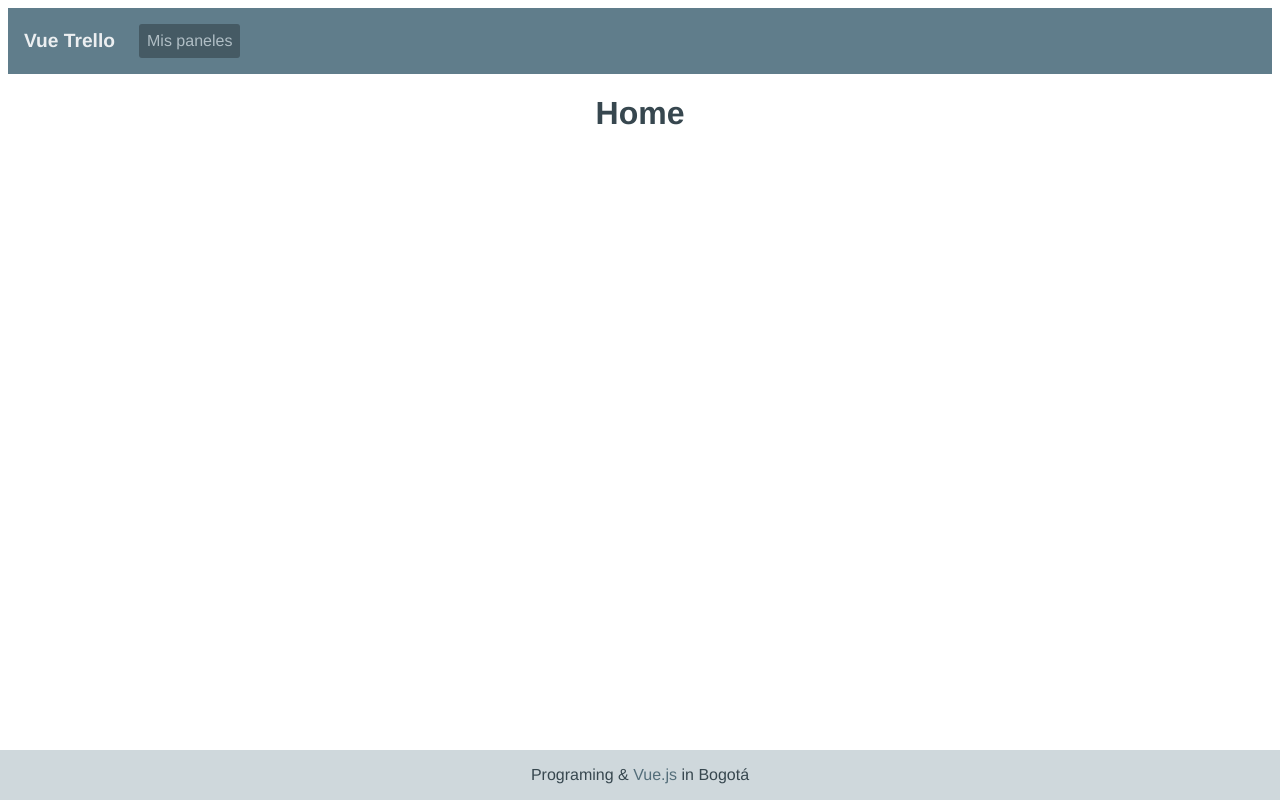
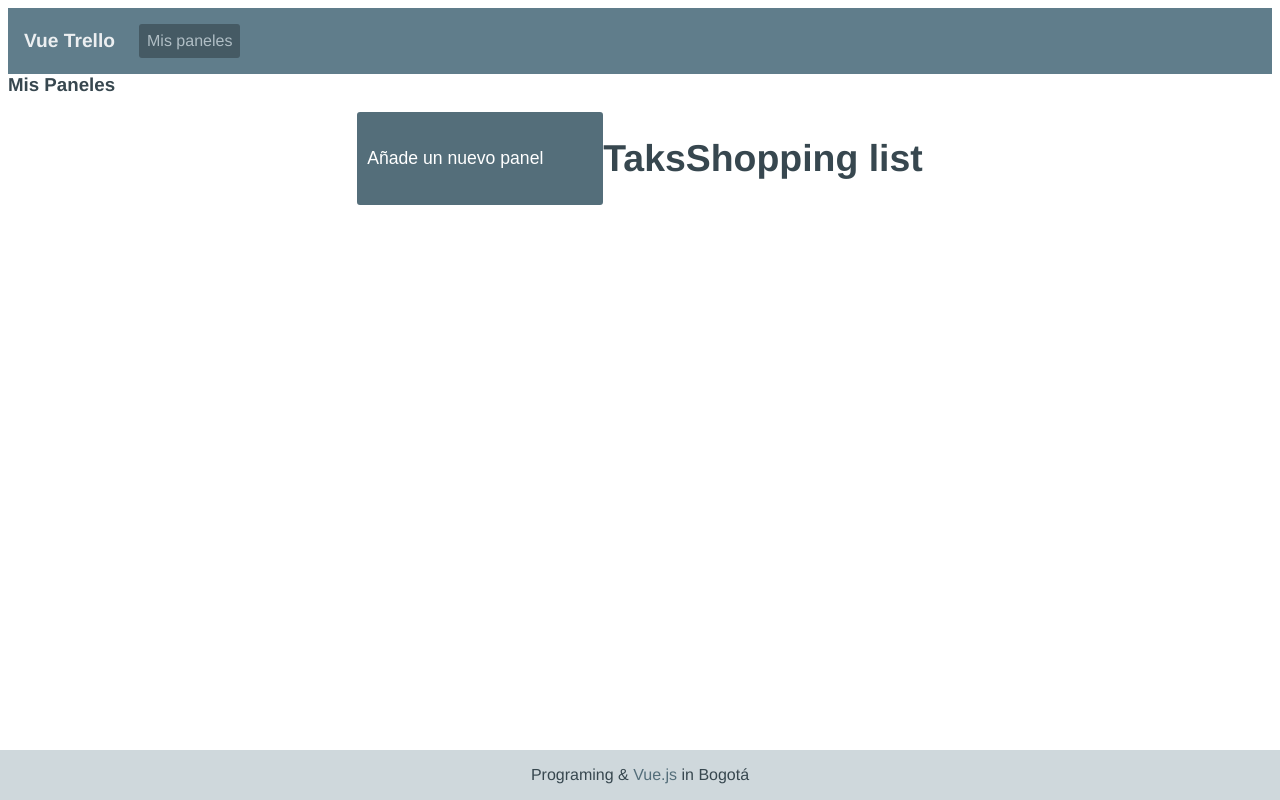
Before and after one commit to zhentinela-ai/VUE-VUEX, a Vue app in the folder vue-trello/: page / in a window 1280 px wide. Built offline with nearby package versions, Linux system fonts and the light colour scheme.

Commit message:
Component Home

```diff
--- a/vue-trello/src/components/AppFooter.vue
+++ b/vue-trello/src/components/AppFooter.vue
@@ -8,6 +8,8 @@
 }
 </script>
 
+<!-- Node-Sass y Sass-Loader, deben tener versiones compatibles entre sí -->
+<!-- Además Node-Sass ya esta en desuso en su lugar se utiliza Sass, pero si se prefiere Node-Sass, aquí más información: https://i.stack.imgur.com/ZJtyS.png -->
 <style lang="scss" scoped>
   footer {
     box-sizing: border-box;
--- /dev/null
+++ b/vue-trello/src/components/BoardCard.vue
@@ -0,0 +1,17 @@
+<template>
+  <h1>{{ name }}</h1>
+</template>
+
+<script>
+export default {
+  name: 'board-card',
+  props: {
+    id: String,
+    name: String
+  }
+}
+</script>
+
+<style lang="scss" scoped>
+
+</style>
--- a/vue-trello/src/components/views/Home.vue
+++ b/vue-trello/src/components/views/Home.vue
@@ -1,13 +1,78 @@
 <template>
-  <h1>Home</h1>
+  <div>
+    <h3>Mis Paneles
+      <div class="boards-collection">
+        <input type="text"
+        placeholder="Añade un nuevo panel"
+        v-model="boardName"
+        @keyup.enter="add()"
+        >
+        <board-card
+          v-for="(board, index) in boards"
+          :key="index"
+          :name="board.name"
+          :id="board.id"
+         ></board-card>
+      </div>
+    </h3>
+  </div>
 </template>
 
 <script>
+import BoardCard from '@/components/BoardCard'
+
 export default {
-  nam: 'home-view'
+  nam: 'home-view',
+  components: { BoardCard },
+  data () {
+    return {
+      boardName: '',
+      boards: [
+        { id: 1, name: 'Taks' },
+        { id: 2, name: 'Shopping list' }
+      ]
+    }
+  },
+  methods: {
+    add () {
+      this.boards.push({ name: this.boardName })
+    }
+  }
 }
 </script>
 
-<style>
+<style lang="scss" scoped>
+  h3 {
+    text-align: left;
+    margin: 0;
+  }
 
+  .boards-collection {
+    display: flex;
+    flex-direction: row;
+    flex-wrap: wrap;
+    justify-content: center;
+    padding-top: 1rem;
+  }
+
+  input {
+    box-sizing: border-box;
+    background-color: #546E7A;
+    border: 2px solid #546E7A;
+    border-radius: 3px;
+    font-size: 1.1rem;
+    outline: 0;
+    padding: 0.5rem;
+    transition: all 600ms ease;
+
+    &:focus,
+    &:active {
+      background-color: white;
+      color: #546E7A;
+    }
+
+    &::placeholder {
+      color: white;
+    }
+  }
 </style>
```
